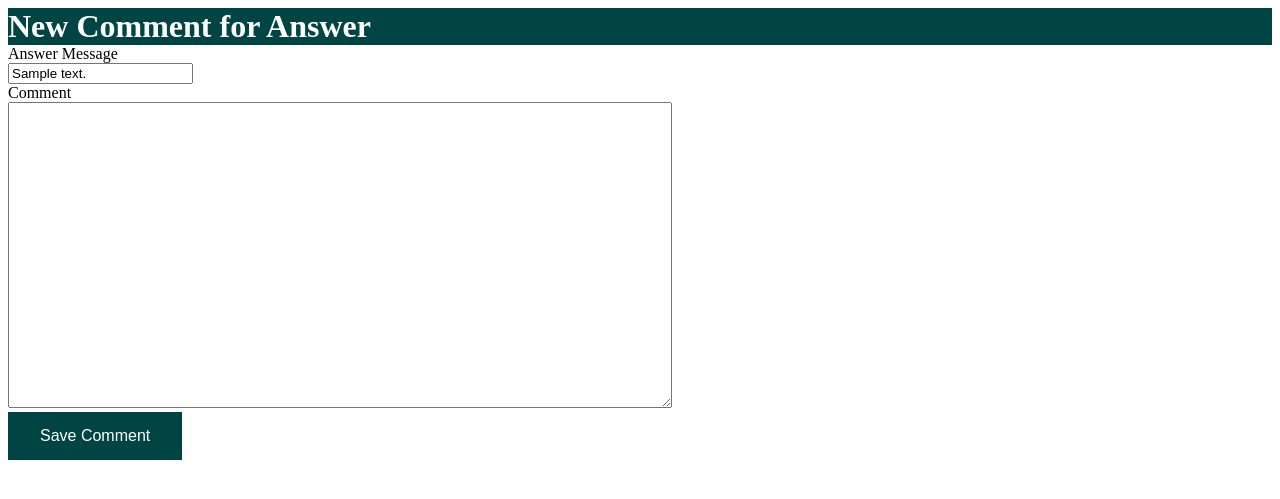
After one commit to gabriellaZana/AskMate_The-Beauty-and-the-Beasts, a Flask app: page /answer/1/new-comment in a window 1280 px wide. The commit adds this page. Shown: the top 499 px of the page. Run offline with Flask 2, Linux system fonts and the light colour scheme; a database or web service that is not in the repository returns one stand-in record (values such as "Sample title"); some libraries are stand-ins or nearby versions.

Commit message:
new comment for answer done

```diff
--- a/server.py
+++ b/server.py
@@ -36,7 +36,7 @@ def route_question_page(questionid=None):
     id_num = questionid
     question_database = common.query_handler("SELECT * FROM question WHERE id=%s",(id_num,))
     answer_database = common.query_handler("SELECT * FROM answer WHERE question_id=%s", (id_num,))
-    comment_database = common.query_handler("SELECT * FROM comment WHERE question_id=%s", (id_num,))
+    comment_database = common.query_handler("SELECT * FROM comment")
     return render_template('question.html', question_database=question_database, answer_database=answer_database, id_num=id_num, comment_database=comment_database)
 
 
@@ -63,6 +63,14 @@ def route_update_comment():
                             WHERE id=%s""",(formdata['Comment'], formdata['comment_id']))
     return redirect('/question/' + request.form['question_id'])
 
+
+@app.route('/save-answer-Comment', methods=['POST'])
+def route_new_comment_answer():
+    formdata = request.form
+    common.query_handler("""INSERT INTO comment (answer_id, message, submission_time, edited_count)
+                            VALUES(%s, %s, %s, %s)""",(formdata['answer_id'], formdata['Comment'], datetime.now(), 0))
+    questiondata = common.query_handler("SELECT question_id FROM answer WHERE id=%s", (formdata['answer_id'],))
+    return redirect('/question/' + str(questiondata[0]["question_id"]))
 
 @app.route('/edit-question/<questionid>/')
 def route_edit_question(questionid=None):
@@ -100,6 +108,10 @@ def delete_comment(comment_id):
     return redirect('/question/'+str(questionid[0]["question_id"])+'/')
 
 
+@app.route('/answer/<answer_id>/new-comment')
+def new_comment_answer(answer_id):
+    answer_database = common.query_handler("SELECT * FROM answer WHERE id=%s", (answer_id,))
+    return render_template('form_answer_comment.html', form="Comment", answer_database=answer_database)
 
 @app.route('/question/<questionid>/<answerid>/vote-up/')
 def route_upvote_answer(questionid=None, answerid=None):
--- /dev/null
+++ b/templates/form_answer_comment.html
@@ -0,0 +1,27 @@
+<!DOCTYPE html>
+
+<html>
+    <head>
+        <link rel="stylesheet" type="text/css" href="/static/style.css">
+        <meta charset="utf-8">
+        <title>{{ form }}</title>
+    </head>
+
+    <body>
+        <h1>New {{ form }} for Answer</h1>
+
+        <form action="/save-answer-{{ form }}" method="post">
+        {% for line in answer_database %}
+                <label for="title">Answer Message</label><br>
+                <input type="text" name="title" value="{{line['message']}}" readonly></input><br>
+
+            <label for="{{ form }}">{{ form }}</label><br>
+                <textarea name="{{ form }}" rows="20" cols="80" required value="" minlength="10"></textarea><br>
+
+            <input type="text" name="answer_id" hidden value={{line['id']}}></input>
+
+            <button class="button" type="submit">Save {{ form }}</button>
+        {% endfor %}
+        </form>
+    </body>
+</html>
```
Also changed, not shown: templates/question.html (+10 -0 lines).
